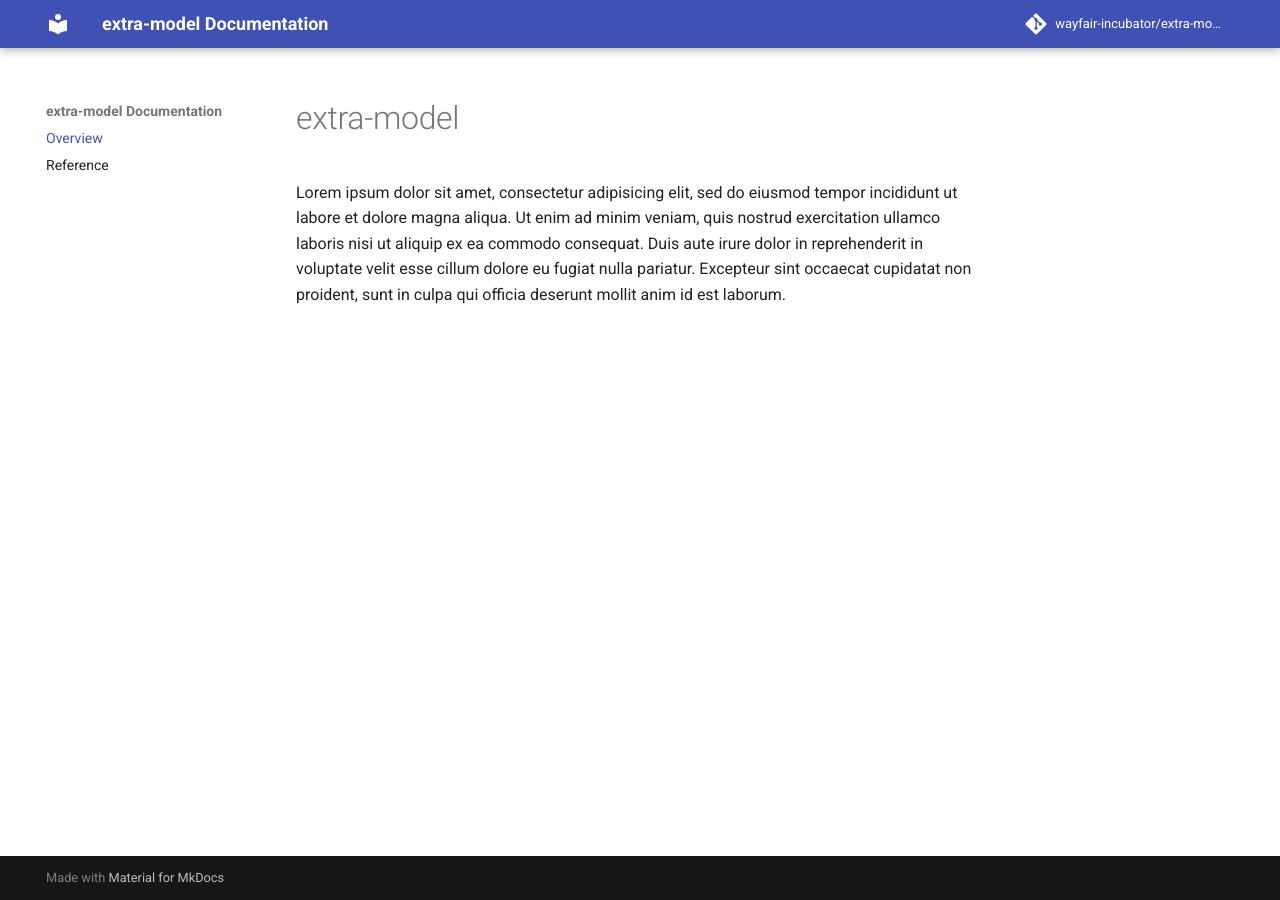
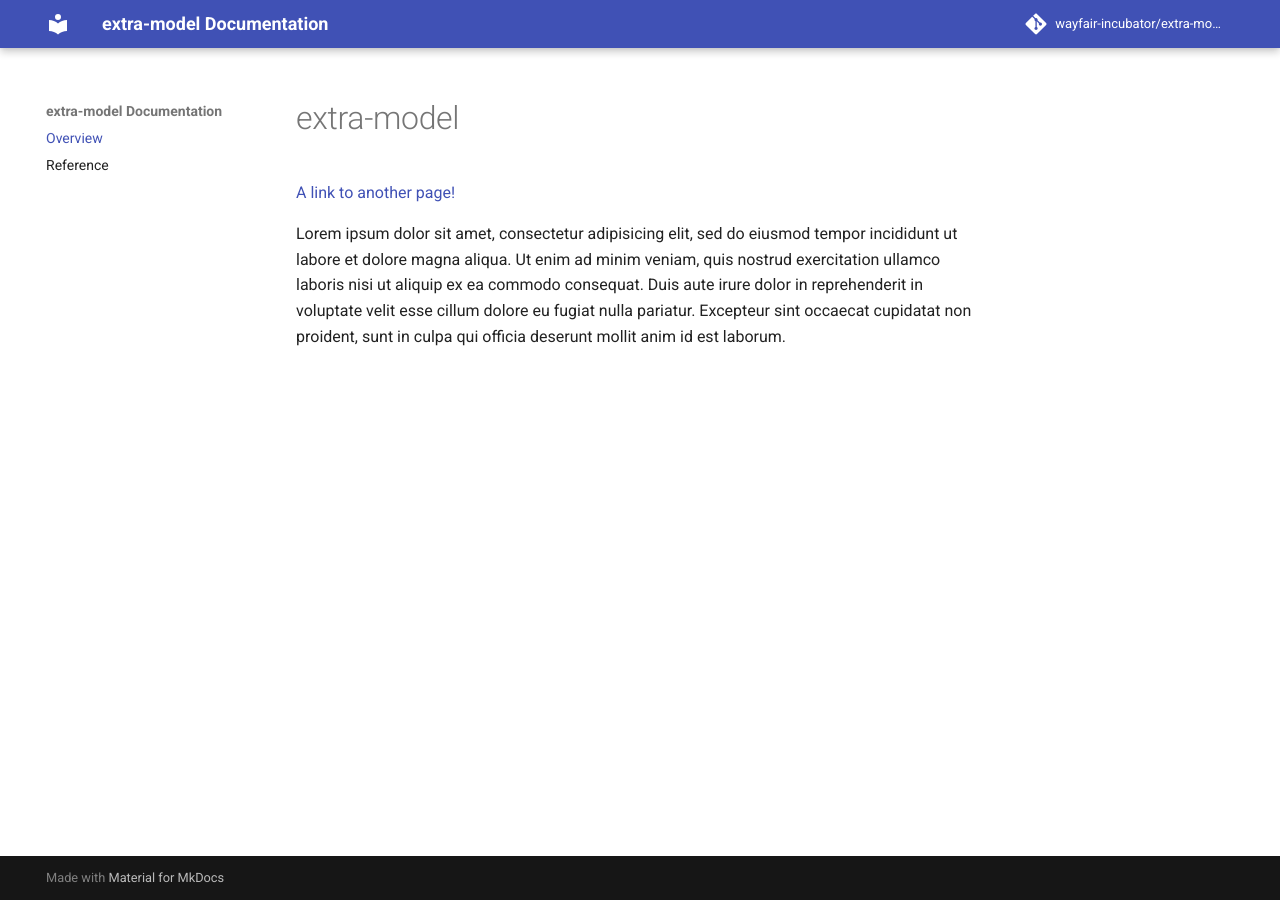
Before and after one commit to wayfair-incubator/extra-model, an MkDocs documentation site: the page built from docs/index.md, in a window 1280 px wide. Built offline with MkDocs 1.6.1 and Material for MkDocs 9.7.7, drawn with Linux system fonts in a browser that asks for light colours; comment, search, counter and statistics services are not loaded.

Commit message:
tweaking pages

```diff
--- a/docs/index.md
+++ b/docs/index.md
@@ -1,3 +1,7 @@
 # extra-model
 
+[A link to another page!][another_page]
+
 Lorem ipsum dolor sit amet, consectetur adipisicing elit, sed do eiusmod tempor incididunt ut labore et dolore magna aliqua. Ut enim ad minim veniam, quis nostrud exercitation ullamco laboris nisi ut aliquip ex ea commodo consequat. Duis aute irure dolor in reprehenderit in voluptate velit esse cillum dolore eu fugiat nulla pariatur. Excepteur sint occaecat cupidatat non proident, sunt in culpa qui officia deserunt mollit anim id est laborum.
+
+[another_page]: reference.md
```
Also changed, not shown: docs/documentation.md (added).
